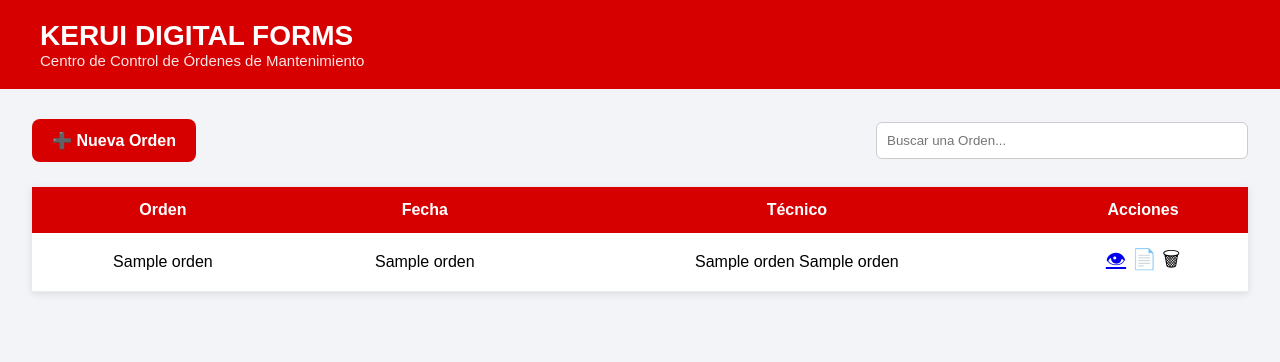
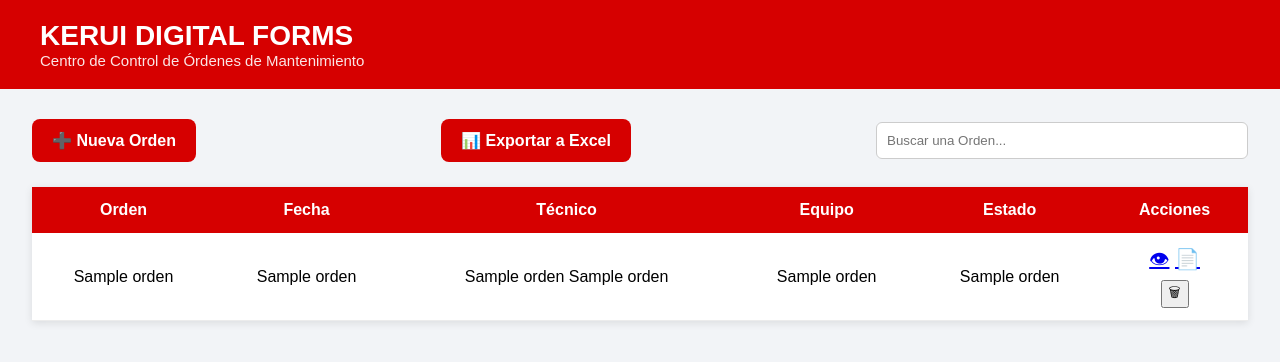
Before and after one commit to YAIRLOPEZM/KERUI_DIGITAL_FORMS, a Flask app: template templates/historial.html in a window 1280 px wide. Shown: the top 362 px of the page. Run offline with Flask 3, Linux system fonts and the light colour scheme; the template is opened without the code that fills it: most values are stand-ins (such as "Sample title", 1, 10 or a date in 2020); parts of the project's set-up code (start-up, migrations or seed data) failed here and were passed over.

Commit message:
Add files via upload
actualizar archivo historial

```diff
--- a/templates/historial.html
+++ b/templates/historial.html
@@ -39,6 +39,10 @@
         ➕ Nueva Orden
     </a>
 
+    <a href="/historial/exportar" class="btn">
+        📊 Exportar a Excel
+    </a>
+
     <input
         class="buscar"
         placeholder="Buscar una Orden...">
@@ -55,6 +59,10 @@
 
     <th>Técnico</th>
 
+    <th>Equipo</th>
+
+    <th>Estado</th>
+
     <th>Acciones</th>
 
 </tr>
@@ -67,15 +75,25 @@
 
     <td>{{ orden[2] }}</td>
 
-    <td>{{ orden[4] }} {{ orden[5] }}</td>
+    <td>{{ orden[3] }} {{ orden[4] }}</td>
+
+    <td>{{ orden[5] }}</td>
+
+    <td>{{ orden[6] }}</td>
 
     <td class="acciones">
 
-    <a href="/orden/{{ orden[1] }}">👁</a>
+    <a href="/orden/{{ orden[1] }}" title="Ver resumen">👁</a>
 
-    📄
+    <a href="/pdf-descarga/{{ orden[1] }}" target="_blank" title="Ver PDF">📄</a>
 
-    🗑
+    <form
+        method="POST"
+        action="/orden/{{ orden[1] }}/eliminar"
+        class="form-eliminar"
+        onsubmit="return confirm('¿Eliminar la orden {{ orden[1] }}? Esta acción no se puede deshacer.');">
+        <button type="submit" class="btn-eliminar" title="Eliminar">🗑</button>
+    </form>
 
     </td>
 
```
